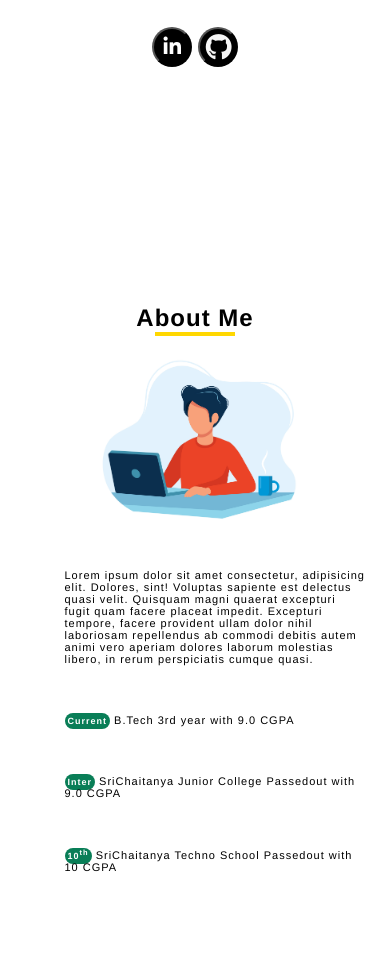
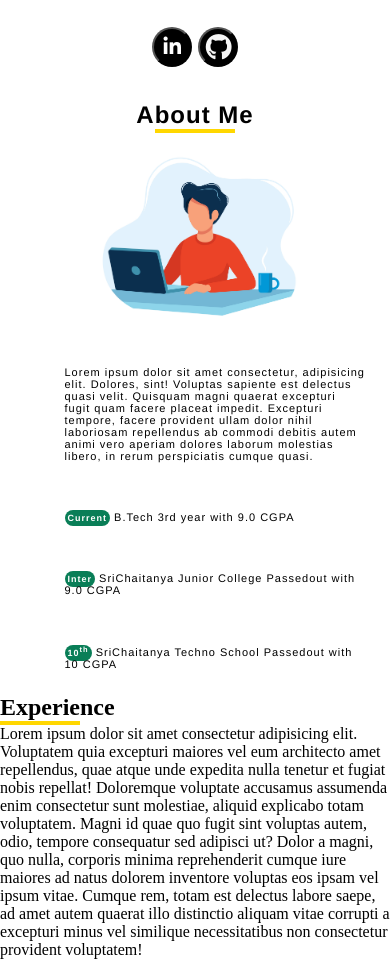
Before and after one commit to naidusaladi/SubrahmanyamNaidu.github.io, a plain HTML site: page index - Copy.html in a window 390 px wide. Shown: the part 595-1557 px from the top of the page. Drawn offline with Linux system fonts and the light colour scheme.

Commit message:
Update index.css

```diff
--- a/index.css
+++ b/index.css
@@ -265,6 +265,7 @@ body{
     font-family: 'Franklin Gothic Medium', 'Arial Narrow', Arial, sans-serif;
     letter-spacing: 1px;
 }
+
 .about-text{
     display: flex;
     flex-direction: column;
@@ -298,9 +299,12 @@ body{
     border-radius: 10px;
 }
 @media (max-width:768px) {
-   .about{
-    padding-top:20%;
-   }
+
+    .about{
+        height: auto;
+        display: block;
+    }
+
    .about-leftright{
     flex-direction: column;
     justify-content:center;
@@ -369,6 +373,9 @@ body{
     background-color: rgba(226, 194, 12,0.4);
 }
 @media (max-width:768px) {
+    .projects{
+        height: auto;
+    }
     .pro{
         height: 250px;
         width: 200px;
```
